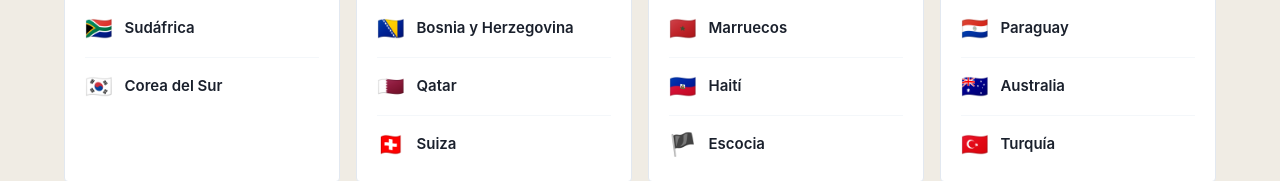
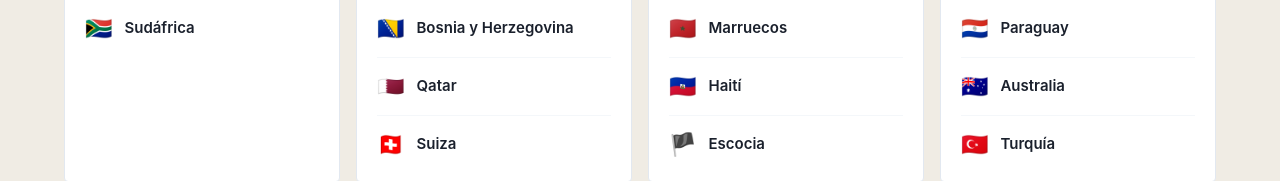
Before and after one commit to Agcamilo/FixtureCI-CD, a React (Vite) app: page /grupos in a window 1280 px wide. Shown: the part 329-510 px from the top of the page. Built offline with nearby package versions, Linux system fonts and the light colour scheme.

Commit message:
Broken Build 2

```diff
--- a/src/data/groups.js
+++ b/src/data/groups.js
@@ -4,7 +4,7 @@ export const groups = [
     teams: [
       { name: 'México', flag: '🇲🇽', code: 'MEX' },
       { name: 'Sudáfrica', flag: '🇿🇦', code: 'RSA' },
-      { name: 'Corea del Sur', flag: '🇰🇷', code: 'KOR' },
+      //{ name: 'Corea del Sur', flag: '🇰🇷', code: 'KOR' },
       //{ name: 'Chequia', flag: '🇨🇿', code: 'CZE' },
     ],
   },
```
